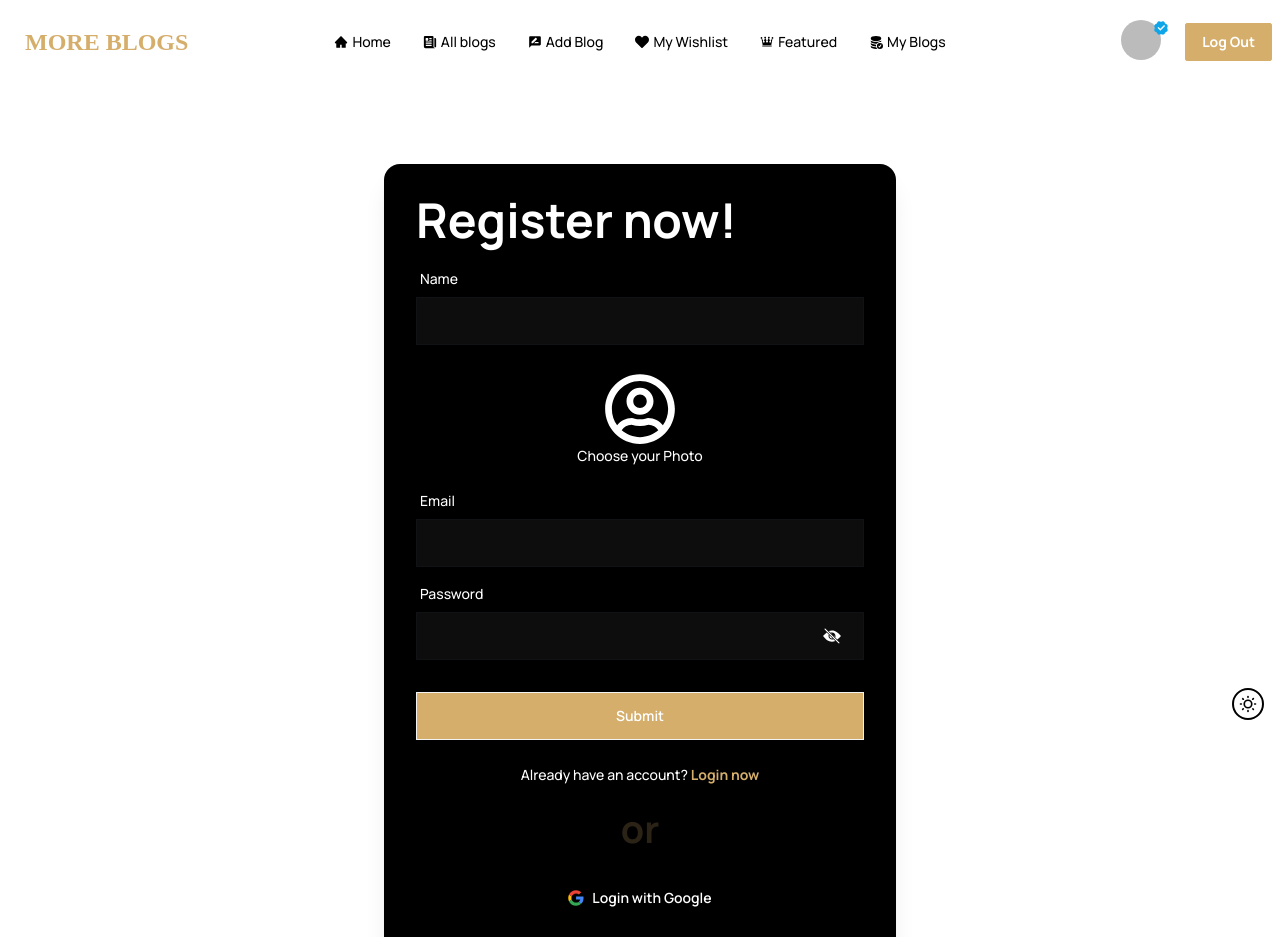
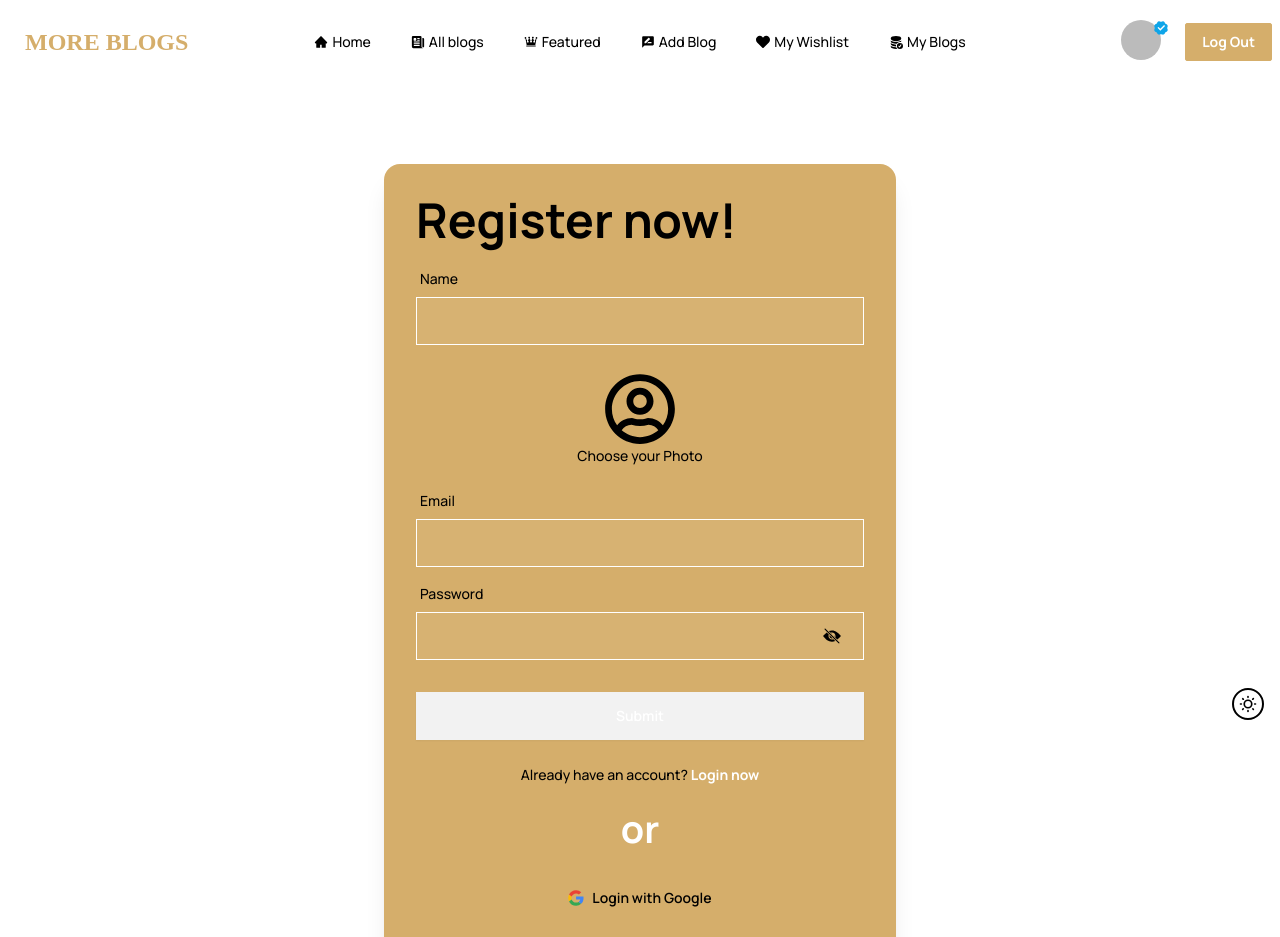
Before and after one commit to AtiqurRahman895/MoreBlogs, a React (Vite) app: page /register in a window 1280 px wide. Shown: the top 937 px of the page. Built offline with nearby package versions, Linux system fonts and the light colour scheme; no server answers; sample sign-in values are in the browser's storage; a web font is replaced by a local one.

Commit message:
CHANGED LOGIN AND LOGOUT FORM BACKGROUND, TEXT, BUTTON COLOR AND HIDE PRIVATE ROUTES IN THE NAVBAR FOR THE USER WHO IS NOT LOGGED-IN

```diff
--- a/src/components/AllBlogsComponent/TopScrollBar.jsx
+++ b/src/components/AllBlogsComponent/TopScrollBar.jsx
@@ -45,7 +45,7 @@ const TopScrollBar = ({ blogCount }) => {
            focus:border-custom-primary input-bordered" required />
         </div> */}
 
-        <label className="input input-ghost !text-custom-primary rounded-sm outline-none focus:!outline-none border-custom-primary
+        <label className="input input-ghost !text-custom-primary rounded-none outline-none focus:!outline-none border-custom-primary
            focus:border-custom-primary input-bordered flex items-center gap-2">
           <input type="search" name='searchInput' id='searchInput' placeholder="Search..."/>
           <svg
--- a/src/components/AuthenticationComponent/ChangePassword.jsx
+++ b/src/components/AuthenticationComponent/ChangePassword.jsx
@@ -66,7 +66,7 @@ const ChangePassword = () => {
                 type="email"
                 name="email"
                 id="email"
-                className="input input-ghost input-bordered disabled:border  disabled:border-gray-300"
+                className="input input-bordered border-white input-ghost disabled:border  disabled:border-gray-300"
                 value={user.email}
                 disabled
               />
@@ -95,7 +95,7 @@ const ChangePassword = () => {
                 type={showPassword ? "text" : "password"}
                 name="password"
                 id="password"
-                className="input input-ghost input-bordered"
+                className="input input-bordered border-white input-ghost"
                 value={password}
                 required
               />
--- a/src/components/AuthenticationComponent/Login.jsx
+++ b/src/components/AuthenticationComponent/Login.jsx
@@ -66,7 +66,7 @@ const Login = () => {
                 type="email"
                 name="email"
                 id="email"
-                className="input input-ghost input-bordered"
+                className="input input-ghost input-bordered border-white"
                 value={email}
                 required
               />
@@ -80,7 +80,7 @@ const Login = () => {
                 type={showPassword ? "text" : "password"}
                 name="password"
                 id="password"
-                className="input input-ghost input-bordered"
+                className="input input-ghost input-bordered border-white"
                 required
               />
               <button
@@ -112,7 +112,7 @@ const Login = () => {
               Do not have an account?{" "}
               <Link
                 to={"/register"}
-                className="link link-hover text-custom-primary hover:font-bold "
+                className="link link-hover text-white hover:font-bold "
               >
                 {" "}
                 <b>Register now</b>{" "}
@@ -120,10 +120,10 @@ const Login = () => {
             </span>
           </form>
 
-          <h3 className="text-center text-custom-half-primary">or</h3>
+          <h3 className="text-center text-white">or</h3>
           <button
             onClick={handleGoogleLoginBtn}
-            className="btn btn-ghost border text-white rounded-none"
+            className="btn btn-ghost rounded-none"
           >
             <img src={googleSVG} alt="" className="w-[1rem]" />
             Login with Google
--- a/src/components/AuthenticationComponent/Register.jsx
+++ b/src/components/AuthenticationComponent/Register.jsx
@@ -97,7 +97,7 @@ const Register = () => {
                 type="text"
                 name="name"
                 id="name"
-                className="input input-ghost input-bordered"
+                className="input input-bordered border-white input-ghost"
                 minLength={3}
                 required
               />
@@ -128,7 +128,7 @@ const Register = () => {
                 type="email"
                 name="email"
                 id="email"
-                className="input input-ghost input-bordered"
+                className="input input-bordered border-white input-ghost"
                 required
               />
             </div>
@@ -143,7 +143,7 @@ const Register = () => {
                 type={showPassword ? "text" : "password"}
                 name="password"
                 id="password"
-                className="input input-ghost input-bordered"
+                className="input input-bordered border-white input-ghost"
                 value={password}
                 required
               />
@@ -162,7 +162,7 @@ const Register = () => {
 
               {passwordError && (
                 <label htmlFor="password" className="label">
-                  <p className="-alt text-red-500">
+                  <p className="-alt text-red-600">
                     Password must Be 6 to 20 characters long, Include at least
                     one digit (0-9), one lowercase letter (a-z), one uppercase
                     letter (A-Z) and one special character (@#$%^&*!)
@@ -179,7 +179,7 @@ const Register = () => {
               Already have an account?{" "}
               <Link
                 to={"/login"}
-                className="link link-hover text-custom-primary hover:font-bold "
+                className="link link-hover text-white hover:font-bold "
               >
                 {" "}
                 <b>Login now</b>{" "}
@@ -187,10 +187,10 @@ const Register = () => {
             </span>
           </form>
 
-          <h3 className="text-center text-custom-half-primary">or</h3>
+          <h3 className="text-center text-white">or</h3>
           <button
             onClick={handleGoogleLoginBtn}
-            className="btn btn-ghost border text-white rounded-none"
+            className="btn btn-ghost rounded-none"
           >
             <img src={googleSVG} alt="" className="w-[1rem]" /> Login with
             Google
--- a/src/components/BaseComponent/Header.jsx
+++ b/src/components/BaseComponent/Header.jsx
@@ -63,7 +63,7 @@ const Header = () => {
 
           </div>
           <div className="navbar-center hidden lg:inline-block">
-            <ul className="menu menu-horizontal px-1 grid lg:grid-flow-col-dense lg:grid-rows-2 xl:grid-rows-1 items-center justify-items-center !list-none !space-y-0 !m-0">
+            <ul className={`menu menu-horizontal px-1 grid lg:grid-flow-col-dense ${user&&"lg:grid-rows-2"} xl:grid-rows-1 items-center justify-items-center !list-none gap-x-2 !space-y-0 !m-0`}>
               <NavMenus/>
             </ul>
           </div>
--- a/src/components/BaseComponent/NavMenus.jsx
+++ b/src/components/BaseComponent/NavMenus.jsx
@@ -7,9 +7,11 @@ import { MdRateReview } from "react-icons/md";
 import { NavLink } from "react-router-dom";
 import { GiQueenCrown } from "react-icons/gi";
 import { BsDatabaseFillCheck } from "react-icons/bs";
+import { useContext } from "react";
+import { AuthContext } from "../../Provider/AuthProvider";
 
 const NavMenus = () => {
-
+  const {user}=useContext(AuthContext)
   return (
     <>
       <li className="w-fit">
@@ -21,6 +23,13 @@ const NavMenus = () => {
       </li>
 
       <li className="w-fit">
+        <NavLink to={"/featured"} className="hover:bg-transparent flex items-center gap-1 pb-1 mb-1"><GiQueenCrown />Featured</NavLink>
+      </li>
+
+      {
+        (user) &&
+          <>
+            <li className="w-fit">
               <NavLink to={"/add_blog"} className="hover:bg-transparent flex items-center gap-1 pb-1 mb-1"><MdRateReview />Add Blog</NavLink>
             </li>
 
@@ -29,12 +38,11 @@ const NavMenus = () => {
             </li>
 
             <li className="w-fit">
-        <NavLink to={"/featured"} className="hover:bg-transparent flex items-center gap-1 pb-1 mb-1"><GiQueenCrown />Featured</NavLink>
-      </li>
-
-      <li className="w-fit">
               <NavLink to={"/my_blogs"} className="hover:bg-transparent flex items-center gap-1 pb-1 mb-1"><BsDatabaseFillCheck />My Blogs</NavLink>
             </li>
+          </>
+
+      }
 
     </>
   );
--- a/src/index.css
+++ b/src/index.css
@@ -110,11 +110,11 @@
     @apply bg-white duration-500 hover:bg-custom-primary btn join-item border border-gray-300 hover:border-gray-300 text-inherit
   }
   .formSubmitBtn{
-    @apply btn bg-custom-primary hover:bg-white text-white hover:text-black btn-block rounded-none
+    @apply btn text-white btn-block rounded-none
   }
 
   .fromWrapper{
-    @apply card w-full shrink-0 bg-black text-white shadow-xl p-4 md:p-8 my-20 space-y-4
+    @apply card w-full shrink-0 bg-custom-primary text-black shadow-xl p-4 md:p-8 my-20 space-y-4
   }
 
   .MyReviewTable thead tr, .MyReviewTable tfoot tr, .MyReviewTable th{
@@ -230,7 +230,7 @@
 
 }
 .invalid{
-  @apply border focus:border-rose-300
+  @apply border focus:border-red-600
 }
 
 /* ADD BLOG  */
```
Lines whose indentation alone changed are shown as unchanged.
